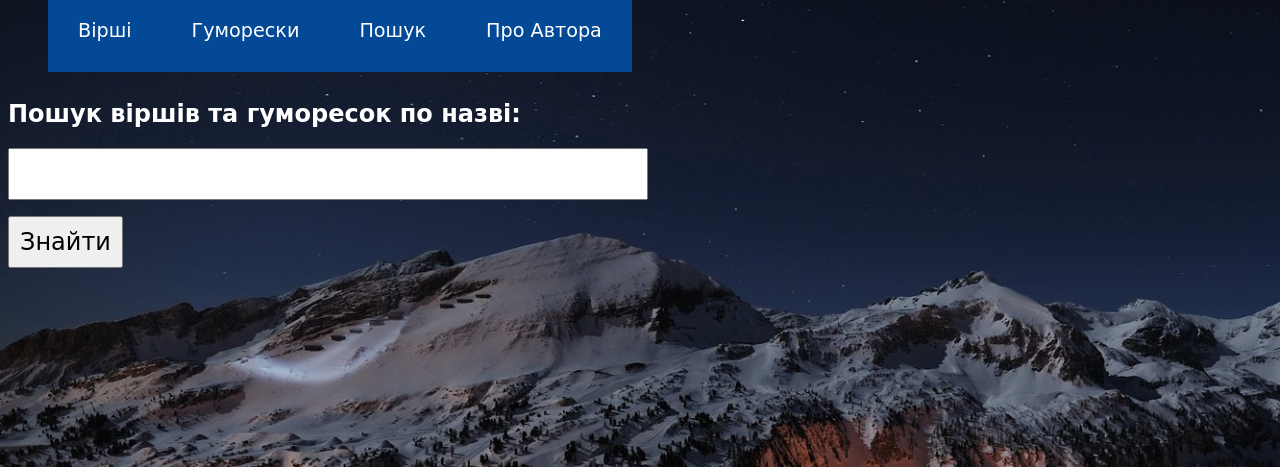
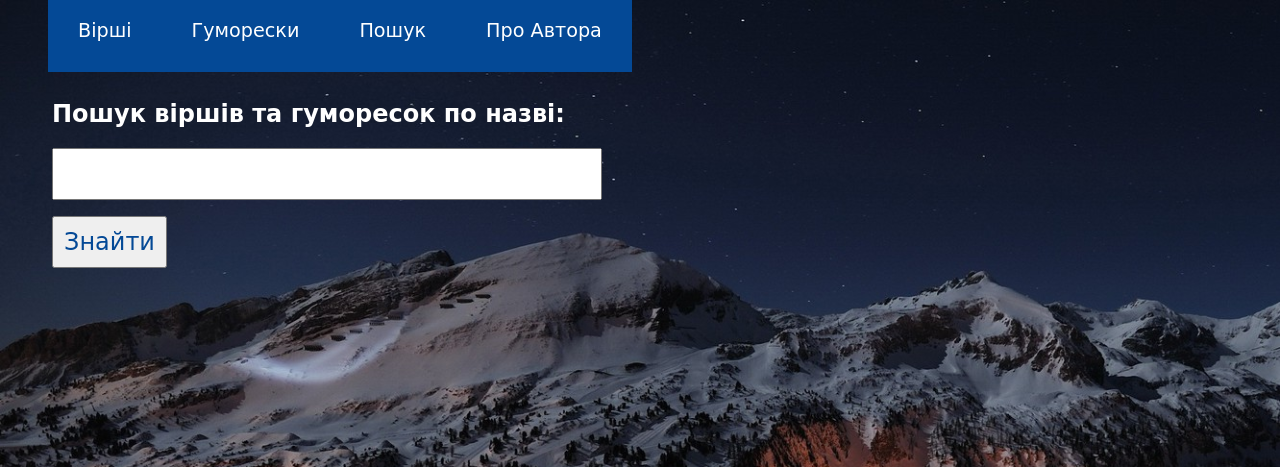
Before and after one commit to SLDem/z-humorom-pro-vse-na-sviti, a Flask app: page /search in a window 1280 px wide. Shown: the top 467 px of the page. Run offline with Flask 2, Linux system fonts and the light colour scheme; some libraries are stand-ins or nearby versions.

Commit message:
Added requirements.txt changed styling of pagination and the color of search form submit field

```diff
--- a/app/templates/humoresques.html
+++ b/app/templates/humoresques.html
@@ -11,7 +11,7 @@
             {% if page != humoresques.page %}
                 <a href="{{ url_for('humoresques', hum_page_num=page) }}">{{ page }}</a>
             {% else %}
-                <u style="color: white;">{{ page }}</u>
+                <span style="color: white;">({{ page }})</span>
             {% endif %}
         {% else %}
             <span class=ellipsis style="color: white;">…</span>
--- a/app/templates/poems.html
+++ b/app/templates/poems.html
@@ -11,7 +11,7 @@
             {% if page != poems.page %}
                 <a href="{{ url_for('poems', page_num=page) }}">{{ page }}</a>
             {% else %}
-                <u style="color: white;">{{ page }}</u>
+                <span style="color: white;">({{ page }})</span>
             {% endif %}
         {% else %}
             <span class=ellipsis style="color: white;">…</span>
--- a/app/templates/search.html
+++ b/app/templates/search.html
@@ -2,12 +2,12 @@
 {% import "bootstrap/wtf.html" as wtf %}
 {% block app_content %}
 
-    <h2 style="color: white;">Пошук віршів та гуморесок по назві:</h2>
+    <h2 style="color: white; margin-left: 44px;">Пошук віршів та гуморесок по назві:</h2>
 
-    <form action="" method="post" style="margin-bottom: 4%; width: 640px;">
+    <form action="" method="post" style="margin-bottom: 4%; width: 560px; margin-left: 44px;">
         <input type="hidden" name="csrf_token" value="{{ csrf_token() }}">
-        <input style="width: 640px; margin-bottom: 1rem;" type=text name=search_field> <br>
-        <input type=submit value=Знайти name="submit">
+        <input style="width: 550px; margin-bottom: 1rem;" type=text name=search_field> <br>
+        <input type=submit style="color: rgb(4, 73, 150);" value=Знайти name="submit">
     </form>
 
 
```
Also changed, not shown: requirements.txt (added, +11 -0 lines).
